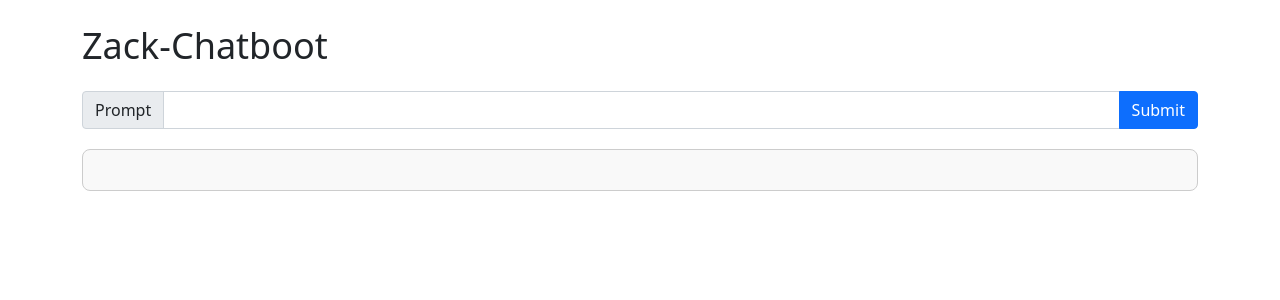
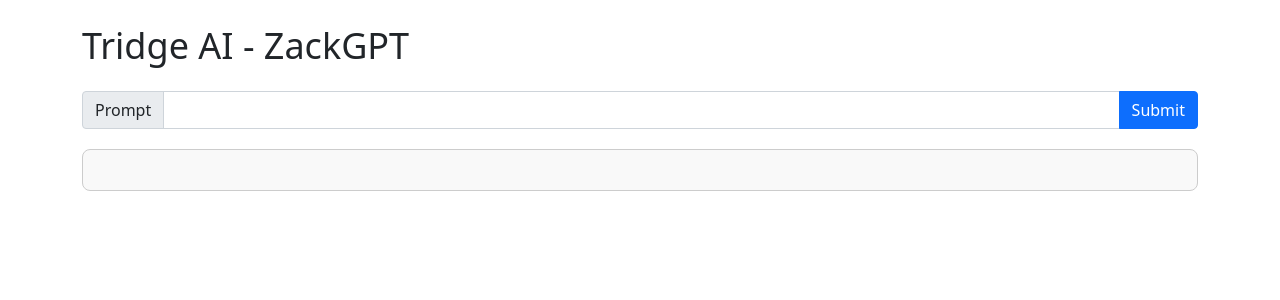
Before and after one commit to Zakaria-Rada/ask-zack, a Flask app: page / in a window 1280 px wide. Shown: the top 300 px of the page. Run offline with Flask 3, Linux system fonts and the light colour scheme.

Commit message:
[Feature] add test code

```diff
--- a/templates/index.html
+++ b/templates/index.html
@@ -18,7 +18,7 @@
 <body>
 
     <div class="container">
-        <h1 class="mt-4 mb-4" style="font-size: 36px;">Zack-Chatboot</h1>
+        <h1 class="mt-4 mb-4" style="font-size: 36px;">Tridge AI - ZackGPT</h1>
 
         <form id="chat-form">
             <div class="input-group mb-3">
```
